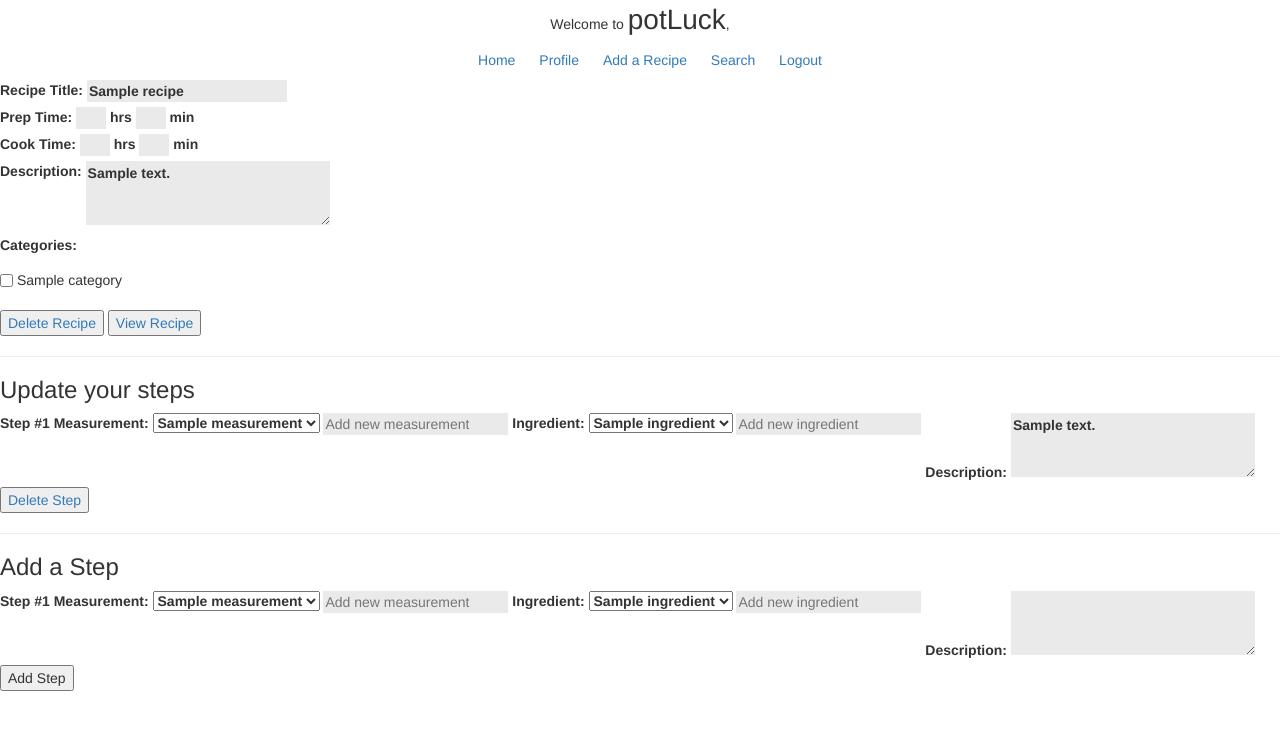
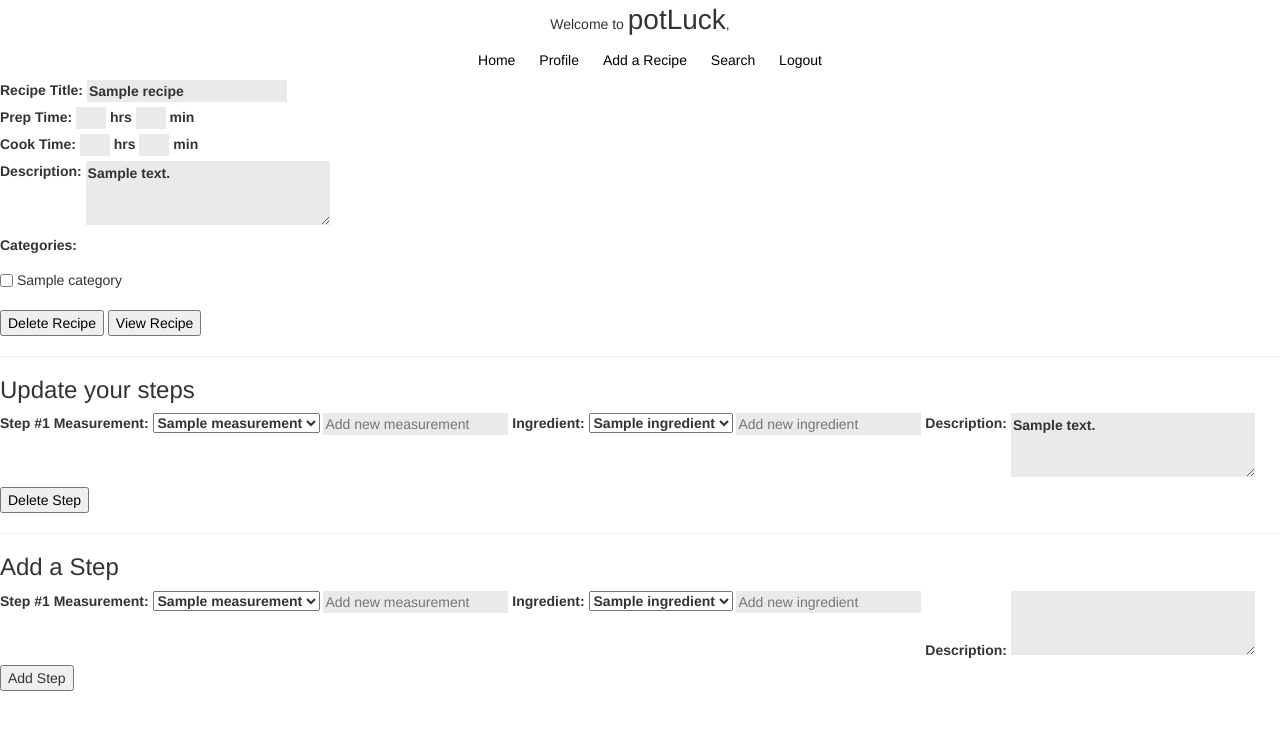
Before and after one commit to jgdepew/potluck, a Django app: template apps/cooking_app/templates/cooking_app/edit_recipe.html in a window 1280 px wide. Shown: the top 730 px of the page. Run offline with Django 3.2, Linux system fonts and the light colour scheme; the template is opened without the code that fills it: most values are stand-ins (such as "Sample title", 1, 10 or a date in 2020); some libraries are stand-ins or nearby versions.

Commit message:
align description, order ingredients, change link color

```diff
--- a/apps/cooking_app/templates/cooking_app/add_recipe.html
+++ b/apps/cooking_app/templates/cooking_app/add_recipe.html
@@ -46,6 +46,9 @@
             label{
                 vertical-align: top;
             }
+            a:link{
+        		color: black;
+        	}
         </style>
     </head>
     <body>
--- a/apps/cooking_app/templates/cooking_app/edit_recipe.html
+++ b/apps/cooking_app/templates/cooking_app/edit_recipe.html
@@ -55,6 +55,9 @@
             .vert_align{
                 vertical-align: top;
             }
+            a:link{
+        		color: black;
+        	}
         </style>
         <script>
             $(document).ready(function(){
@@ -166,7 +169,7 @@
                             {% endfor %}
                         </select></label>
                         <input type="text" name="new_ingredient" placeholder="Add new ingredient">
-                        <label>Description: <textarea name="description" rows="3" cols="25">{{step.description}}</textarea></label>
+                        <label><span class="vert_align">Description:</span> <textarea name="description" rows="3" cols="25">{{step.description}}</textarea></label>
                         <input type="hidden" name="step_id" value="{{step.id}}">
                         <a class='link' href="{% url 'potluck:delete_step' step_id=step.id %}"><button>Delete Step</button></a>
                         <!-- <input type="submit" value="Update Step"> -->
--- a/apps/cooking_app/templates/cooking_app/index.html
+++ b/apps/cooking_app/templates/cooking_app/index.html
@@ -46,6 +46,9 @@
 	.recipe_img {
 		vertical-align: top;
 	}
+	a:link{
+		color: black;
+	}
 </style>
 <body>
 	<div id="header">
--- a/apps/cooking_app/templates/cooking_app/login.html
+++ b/apps/cooking_app/templates/cooking_app/login.html
@@ -11,9 +11,9 @@
 	<!-- Latest compiled and minified JavaScript -->
 	<script src="https://maxcdn.bootstrapcdn.com/bootstrap/3.3.7/js/bootstrap.min.js" integrity="sha384-Tc5IQib027qvyjSMfHjOMaLkfuWVxZxUPnCJA7l2mCWNIpG9mGCD8wGNIcPD7Txa" crossorigin="anonymous"></script>
 	<style>
-	/*#title {
-		font-size: 2em;
-	}*/
+		a:link{
+			color: black;
+		}
 	</style>
 </head>
 <body>
--- a/apps/cooking_app/templates/cooking_app/search.html
+++ b/apps/cooking_app/templates/cooking_app/search.html
@@ -36,6 +36,9 @@
 	}
 	.recipe_info, #recipe img{
 		display: inline-block;
+	}
+	a:link{
+		color: black;
 	}
 	</style>
 </head>
--- a/apps/cooking_app/templates/cooking_app/show_recipe.html
+++ b/apps/cooking_app/templates/cooking_app/show_recipe.html
@@ -40,6 +40,9 @@
 	}
 	#recipe_img {
 		vertical-align: top;
+	}
+	a:link{
+		color: black;
 	}
 </style>
 <body>
--- a/apps/cooking_app/templates/cooking_app/show_user.html
+++ b/apps/cooking_app/templates/cooking_app/show_user.html
@@ -43,6 +43,9 @@
 	}
 	.recipe_img {
 		vertical-align: top;
+	}
+	a:link{
+		color: black;
 	}
 </style>
 <body>
--- a/apps/cooking_app/views.py
+++ b/apps/cooking_app/views.py
@@ -136,8 +136,8 @@ def edit_recipe(request, recipe_id):
 		'recipe': Recipe.objects.get(id=recipe_id),
 		'steps':steps,
 		'step_count': step_count,
-		'ingredients': Ingredient.objects.all(),
-		'measurements': Measurement.objects.all(),
+		'ingredients': Ingredient.objects.all().order_by('ingredient'),
+		'measurements': Measurement.objects.all().order_by('measurement'),
 		'images': RecipePic.objects.all(),
 		'categories': Category.objects.all(),
 		'selected_categories': Category.objects.filter(recipe=Recipe.objects.get(id=recipe_id)),
```
Also changed, not shown: python/settings.py (+14 -14 lines).
